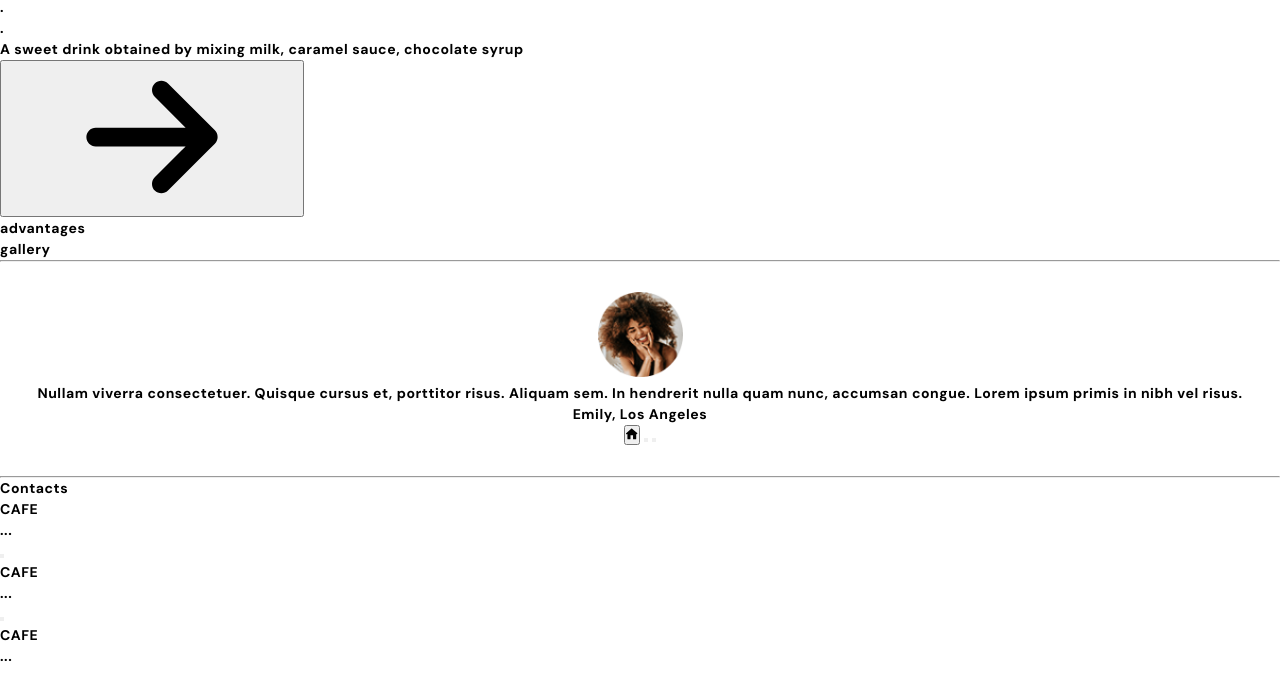
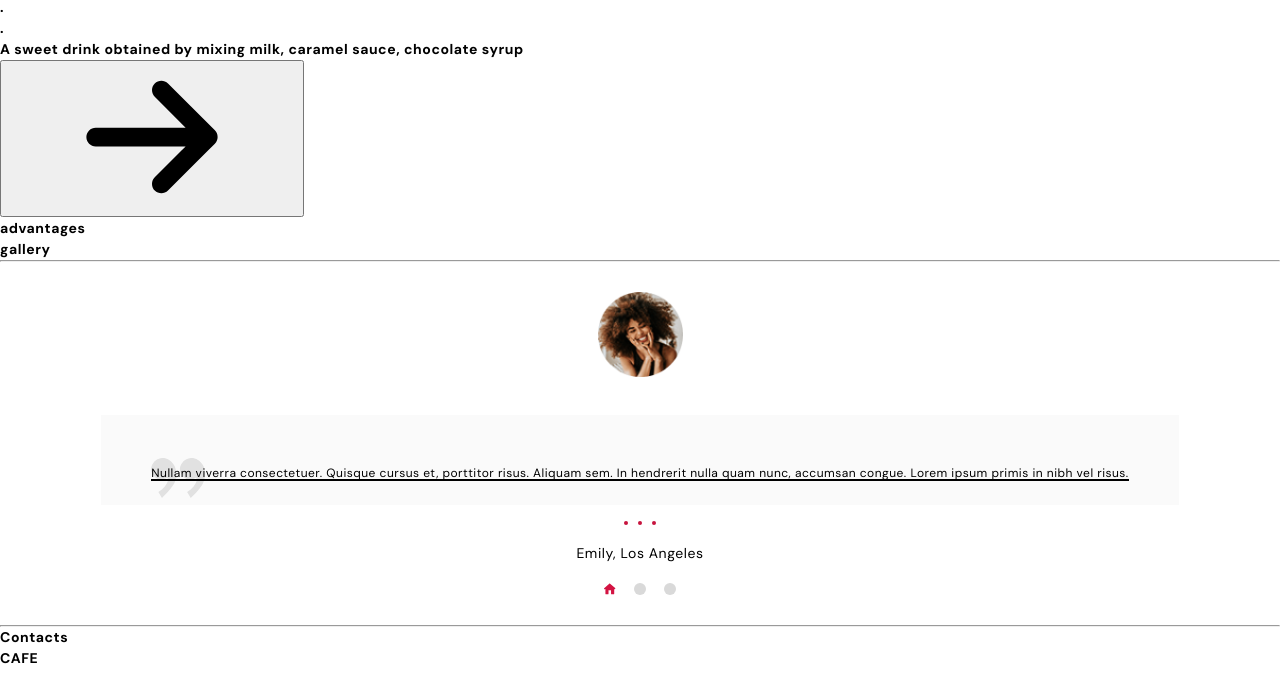
Before and after one commit to gabrielRaduDanila/IceCream-Project, a plain HTML site: page index.html in a window 1280 px wide. Shown: the part 613-1290 px from the top of the page. Drawn offline with nearby package versions, Linux system fonts and the light colour scheme.

Commit message:
new commit

```diff
--- a/index.html
+++ b/index.html
@@ -7,13 +7,15 @@
     <title>IceCream</title>
     <link
       rel="stylesheet"
-      href="node_modules/modern-normalize/modern-normalize.css" />
+      href="node_modules/modern-normalize/modern-normalize.css"
+    />
 
     <link rel="preconnect" href="https://fonts.googleapis.com" />
     <link rel="preconnect" href="https://fonts.gstatic.com" crossorigin />
     <link
       href="https://fonts.googleapis.com/css2?family=DM+Sans:wght@400;700&family=Titan+One&display=swap"
-      rel="stylesheet" />
+      rel="stylesheet"
+    />
 
     <link rel="stylesheet" href="./css/main.min.css" />
   </head>
@@ -84,7 +86,8 @@
     <section class="advantages">advantages</section>
 
     <section class="gallery">gallery</section>
-<hr>
+    <!-- start testimonals section -->
+    <hr />
     <section class="customer-reviews section">
       <div class="customer-reviews__image">
         <img
@@ -93,10 +96,15 @@
             ./images/customer-reviews/testimonials1-180w-min.png 180w
           "
           src="./images/customer-reviews/testimonials1-90w-min.png"
-          alt="first testmionial person image" />
+          alt="first testmionial person image"
+        />
       </div>
       <div class="customer-reviews__text-container">
-        <p>
+        <svg class="quotation-mark" width="54px" height="40px">
+          <use href="./images/icons.svg#icon-quotation-svg"></use>
+        </svg>
+
+        <p class="underline-text">
           Nullam viverra consectetuer. Quisque cursus et, porttitor risus.
           Aliquam sem. In hendrerit nulla quam nunc, accumsan congue. Lorem
           ipsum primis in nibh vel risus.
@@ -107,18 +115,19 @@
         <div class="red-dot"></div>
         <div class="red-dot"></div>
       </div>
-      <p>Emily, Los Angeles</p>
+      <p class="reviewer-name">Emily, Los Angeles</p>
       <div class="customer-reviews-btns">
-        <button class="review-btn home-review-btn">
-          <svg class="modal-form__icon" width="12px" height="12px">
-            <use href="./images/icons.svg#icon-house-svg"></use>
-          </svg>
-        </button>
-        <button class="review-btn home-review-btn"></button>
-        <button class="review-btn home-review-btn"></button>
+        <button class="review-btn btn-selected"></button>
+        <svg class="review-btn__selected" width="12px" height="12px">
+          <use href="./images/icons.svg#icon-house-svg"></use>
+        </svg>
+        <button class="review-btn"></button>
+        <button class="review-btn"></button>
       </div>
     </section>
-<hr>
+    <hr />
+    <!-- end testimonals section -->
+
     <section class="contacts">Contacts</section>
     <ul>
       <li>
@@ -163,7 +172,8 @@
                 <a
                   href="https://github.com/"
                   target="_blank"
-                  class="social-box__link">
+                  class="social-box__link"
+                >
                   <svg class="social-box__icon" width="32px" height="32px">
                     <use href="/sprite.c55b0485.svg#icon-github"></use>
                   </svg>
@@ -173,7 +183,8 @@
                 <a
                   href="https://telegram.org/"
                   target="_blank"
-                  class="social-box__link">
+                  class="social-box__link"
+                >
                   <svg class="social-box__icon" width="32px" height="32px">
                     <use href="/sprite.c55b0485.svg#icon-telegram"></use>
                   </svg>
@@ -183,7 +194,8 @@
                 <a
                   href="https://www.facebook.com/"
                   target="_blank"
-                  class="social-box__link">
+                  class="social-box__link"
+                >
                   <svg class="social-box__icon" width="32px" height="32px">
                     <use href="/sprite.c55b0485.svg#icon-facebook"></use>
                   </svg>
--- a/sass/components/_customer-reviews.scss
+++ b/sass/components/_customer-reviews.scss
@@ -9,3 +9,90 @@
         height: 85px;
     }
 }
+
+.customer-reviews__text-container {
+    background-color: var(--testimonial-card-bg);
+    margin-top: 32px;
+    margin-bottom: 16px;
+    padding: 43px 50px 17px 50px;
+    position: relative;
+
+}
+
+.underline-text {
+    font-weight: 500;
+    font-size: 12px;
+    line-height: 2.5;
+    color: var(--black-color);
+    text-align: center;
+    position: relative;
+    display: inline;
+}
+
+.underline-text::before {
+    content: "";
+    position: absolute;
+    left: 0;
+    bottom: 0;
+    width: 100%;
+    height: 2px;
+    background-image: repeating-linear-gradient(black, black);
+    background-repeat: repeat-y;
+
+}
+
+.quotation-mark {
+    position: absolute;
+    fill: var(--quotation-svg-color);
+}
+
+.red-dots-container {
+    display: inline-flex;
+    gap: 10px;
+    margin-bottom: 16px;
+
+    .red-dot {
+        width: 4px;
+        height: 4px;
+        border-radius: 50%;
+        background-color: var(--red-dot-color);
+    }
+}
+
+.reviewer-name {
+    font-weight: 500;
+    line-height: 1.85;
+    color: var(--black-color);
+}
+
+.customer-reviews-btns {
+    margin-top: 16px;
+    display: flex;
+    gap: 18px;
+}
+
+.review-btn {
+    height: 12px;
+    width: 12px;
+    border-radius: 50%;
+    border-color: transparent;
+    background-color: var(--testimonials-btn-color);
+    @include displayFlex(row);
+    border-color: transparent;
+    &:hover{
+        cursor: pointer;
+    }
+}
+
+.btn-selected {
+    background-color: transparent;
+    position: relative;
+}
+
+.review-btn__selected {
+    position: absolute;
+    fill: var(--red-svg-home);
+    &:hover {
+            cursor: pointer;
+        }
+}
--- a/sass/utils/_general-styles.scss
+++ b/sass/utils/_general-styles.scss
@@ -23,3 +23,7 @@ a {
 .section {
 padding: 30px 20px;
 }
+
+.hidden-items {
+    display: none;
+}
--- a/sass/utils/_vars.scss
+++ b/sass/utils/_vars.scss
@@ -17,6 +17,7 @@
     --quotation-svg-color: #E1E1E1;
     --red-dot-color:#C7133E;
     --red-svg-home:#D31342;
+    --testimonials-btn-color: #D9D9D9;
 
 
     // general colors
```
Also changed, not shown: css/main.min.css, 1 other file.
